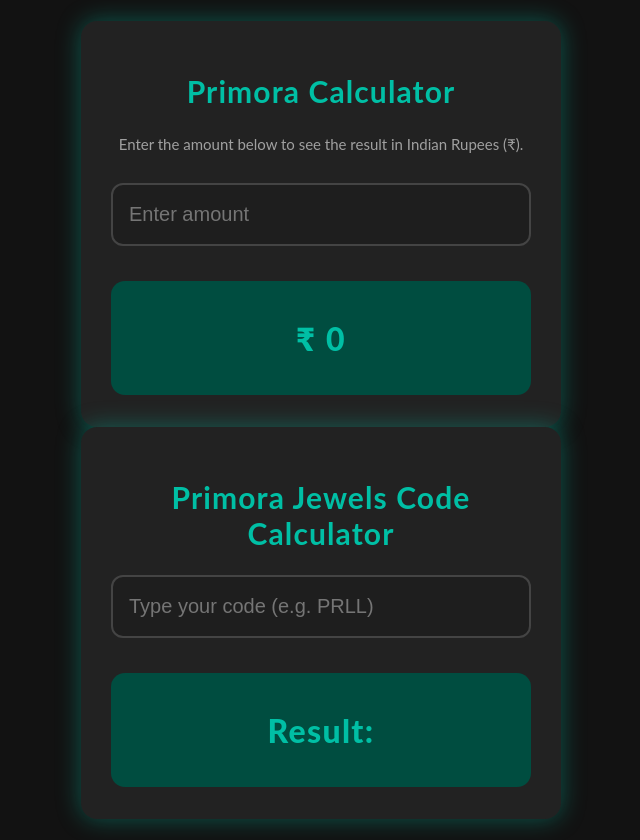
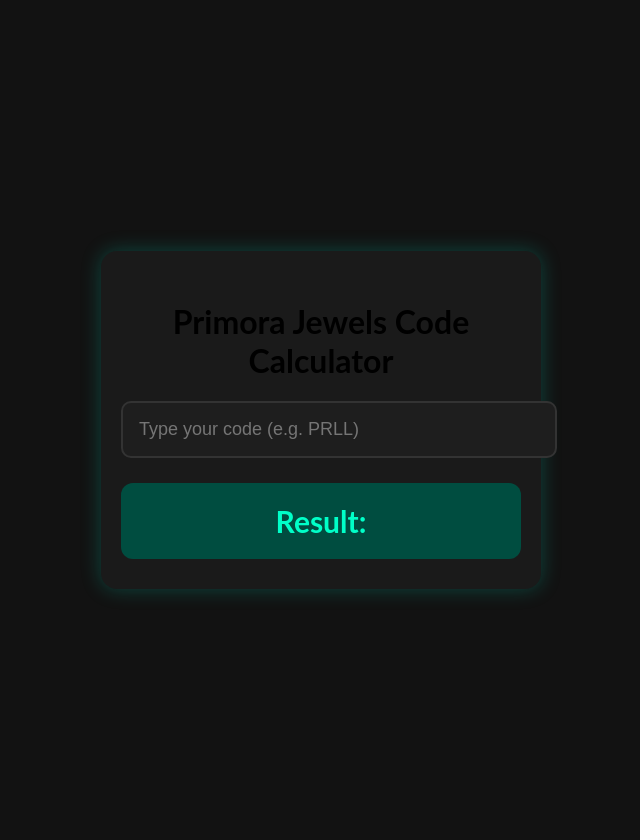
Before and after one commit to rohannahar2705/primora-calculator, a plain HTML site: page index.html in a window 1280 px wide. Shown: the whole page, without its empty margins (319-959 px from the left). Drawn offline with Linux system fonts and the light colour scheme.

Commit message:
Update index.html

```diff
--- a/index.html
+++ b/index.html
@@ -13,22 +13,21 @@
         .then(() => console.log('Service Worker Registered'));
     }
   </script>
- <style>
+<style>
   :root {
     --primary-color: #00bfa5;
     --bg-color: #121212;
     --text-color: #e0e0e0;
     --input-bg: #1e1e1e;
-    --input-border: #444;
+    --input-border: #333;
     --result-bg: #004d40;
-    --result-text: #00bfa5;
+    --result-text: #00ffc8;
   }
 
   body {
     margin: 0;
     padding: 20px;
     background-color: var(--bg-color);
-    color: var(--text-color);
     font-family: 'Lato', sans-serif;
     display: flex;
     flex-direction: column;
@@ -39,109 +38,49 @@
 
   .container {
     width: 100%;
-    max-width: 420px;
+    max-width: 400px;
     text-align: center;
-    background-color: #222;
-    padding: 32px 30px;
+    background-color: #1a1a1a;
+    padding: 30px 20px;
     border-radius: 16px;
-    box-shadow: 0 0 25px rgba(0, 191, 165, 0.4);
-  }
-
-  h1 {
-    font-size: 30px;
-    margin-bottom: 24px;
-    color: var(--primary-color);
-    letter-spacing: 1.1px;
-  }
-
-  .instructions {
-    font-size: 15px;
-    color: #a0a0a0;
-    margin-bottom: 28px;
-    line-height: 1.5;
+    box-shadow: 0 0 20px rgba(0, 191, 165, 0.3);
   }
 
   input {
     width: 100%;
-    padding: 18px 16px;
-    font-size: 20px;
-    border: 2.5px solid var(--input-border);
-    border-radius: 12px;
+    padding: 16px;
+    font-size: 18px;
+    border: 2px solid var(--input-border);
+    border-radius: 10px;
     background-color: var(--input-bg);
     color: var(--text-color);
     outline: none;
-    transition: border-color 0.3s ease, box-shadow 0.3s ease;
-    box-sizing: border-box;
-  }
-
-  input::placeholder {
-    color: #757575;
+    transition: border-color 0.3s ease;
   }
 
   input:focus {
     border-color: var(--primary-color);
-    box-shadow: 0 0 8px var(--primary-color);
   }
 
   .output {
-    margin-top: 35px;
-    font-size: 32px;
-    font-weight: 800;
+    margin-top: 25px;
+    font-size: 30px;
+    font-weight: bold;
     background-color: var(--result-bg);
     color: var(--result-text);
-    padding: 22px 20px;
-    border-radius: 14px;
-    letter-spacing: 1.3px;
-    min-height: 70px;
+    padding: 20px;
+    border-radius: 12px;
     display: flex;
     align-items: center;
     justify-content: center;
-    user-select: none;
   }
 
-  .output .currency {
-    margin-right: 10px;
+  .currency {
+    margin-right: 8px;
     font-weight: 900;
-    font-size: 32px;
-  }
-
-  @media (max-width: 480px) {
-    h1 {
-      font-size: 26px;
-    }
-    .instructions {
-      font-size: 14px;
-      margin-bottom: 20px;
-    }
-    input {
-      font-size: 18px;
-      padding: 14px 12px;
-    }
-    .output {
-      font-size: 26px;
-      padding: 18px 14px;
-      min-height: 60px;
-    }
-    .output .currency {
-      font-size: 26px;
-      margin-right: 8px;
-    }
   }
 </style>
 
-<div class="container">
-  <h1>Primora Calculator</h1>
-
-  <div class="instructions">
-    Enter the amount below to see the result in Indian Rupees (₹).
-  </div>
-
-  <input type="number" placeholder="Enter amount" id="inputValue" />
-
-  <div class="output" id="result">
-    <span class="currency">₹</span><span id="resultValue">0</span>
-  </div>
-</div>
 </head>
 <body>
   <div class="container">
```
